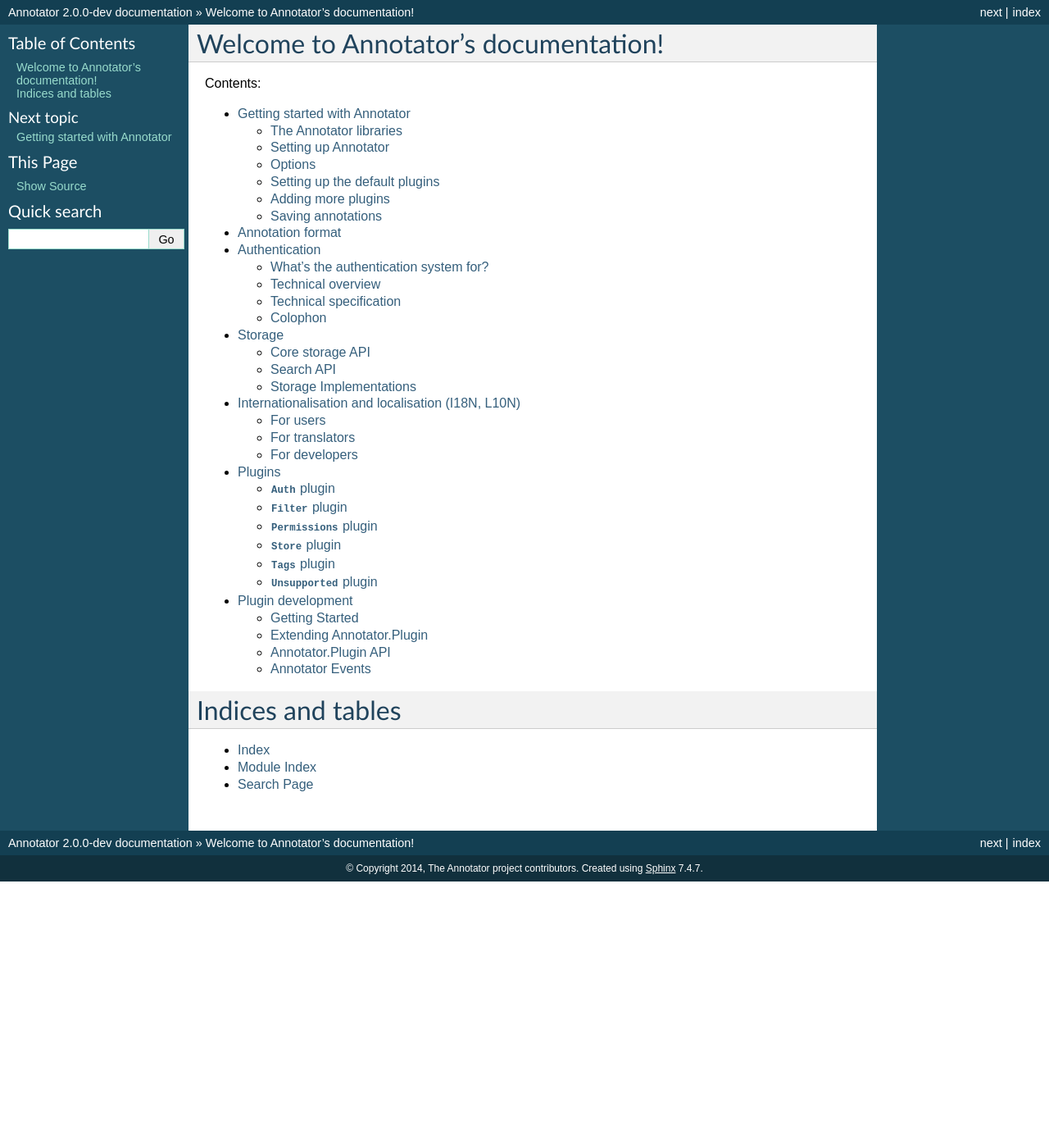
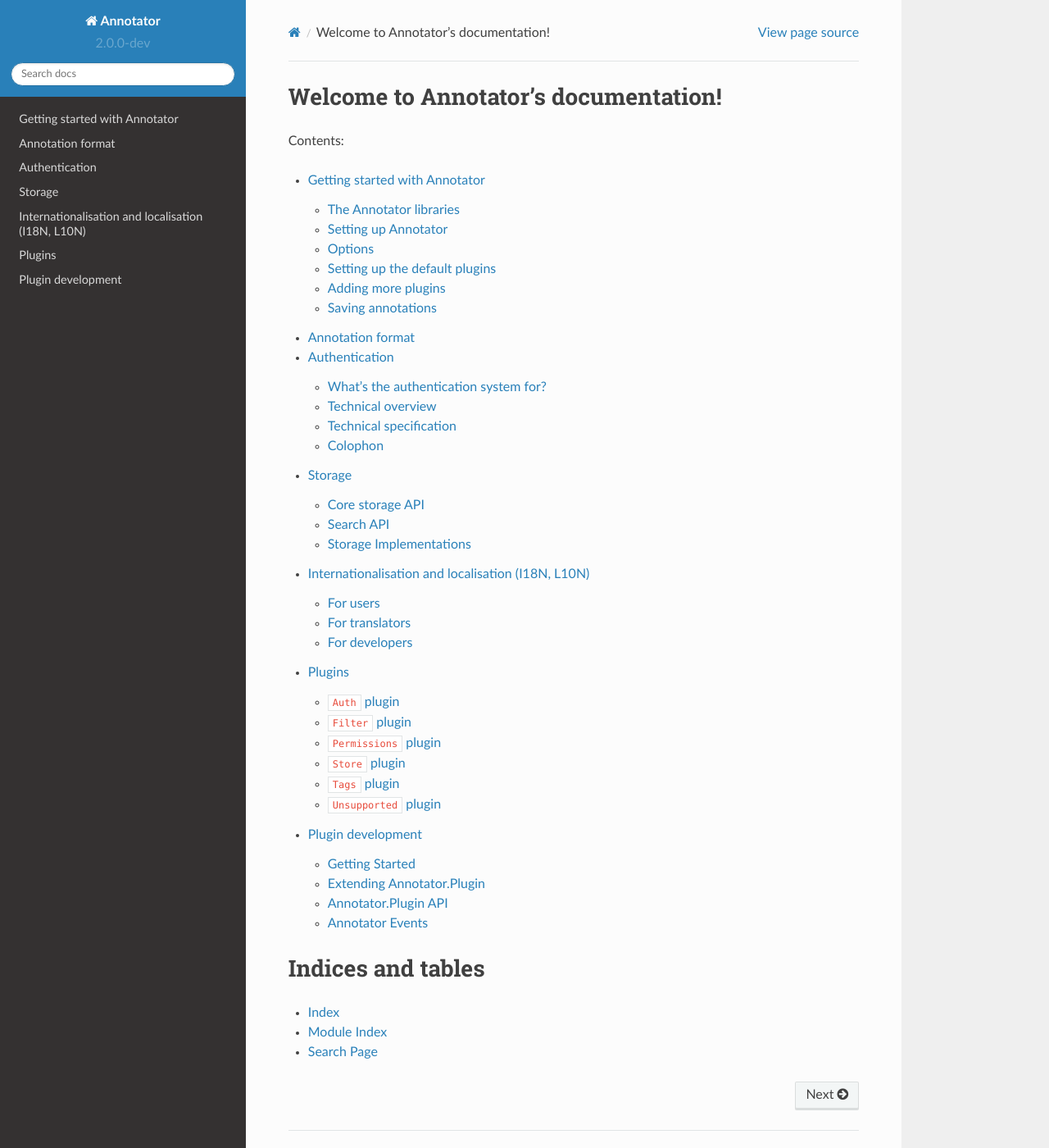
Before and after one commit to openannotation/annotator, a Sphinx documentation site: the page built from doc/index.rst, in a window 1280 px wide and 1400 px high. Shown: the whole window at 82% size. Built offline with Sphinx 7.4.7 and the Read the Docs theme 2.0.0, drawn with Linux system fonts in a browser that asks for light colours; some of the changed text lies outside the part shown.

Commit message:
use sphinx_rtd_theme locally if availble
* do not set it up if the build happens at readthedocs.org
  (https://github.com/snide/sphinx_rtd_theme#using-this-theme-locally-then-building-on-read-the-docs)
* do not set it up if not available locally

```diff
--- a/doc/conf.py
+++ b/doc/conf.py
@@ -15,6 +15,17 @@
 import json
 import sys
 import os
+
+# By default, we do not want to use the RTD theme
+sphinx_rtd_theme = None
+
+# If the docs are built on readthedocs, it will be used by default
+if os.environ.get('READTHEDOCS') != 'True':
+    try:
+        import sphinx_rtd_theme
+    except ImportError:
+        # Now we know for sure we do not have it
+        pass
 
 # If extensions (or modules to document with autodoc) are in another directory,
 # add these directories to sys.path here. If the directory is relative to the
@@ -101,7 +112,7 @@ pygments_style = 'sphinx'
 
 # The theme to use for HTML and HTML Help pages.  See the documentation for
 # a list of builtin themes.
-html_theme = 'default'
+html_theme = 'sphinx_rtd_theme' if sphinx_rtd_theme else 'default'
 
 # Theme options are theme-specific and customize the look and feel of a theme
 # further.  For a list of options available for each theme, see the
@@ -109,7 +120,10 @@ html_theme = 'default'
 #html_theme_options = {}
 
 # Add any paths that contain custom themes here, relative to this directory.
-#html_theme_path = []
+if sphinx_rtd_theme:
+    html_theme_path = [
+        sphinx_rtd_theme.get_html_theme_path()
+    ]
 
 # The name for this set of Sphinx documents.  If None, it defaults to
 # "<project> v<release> documentation".
```
